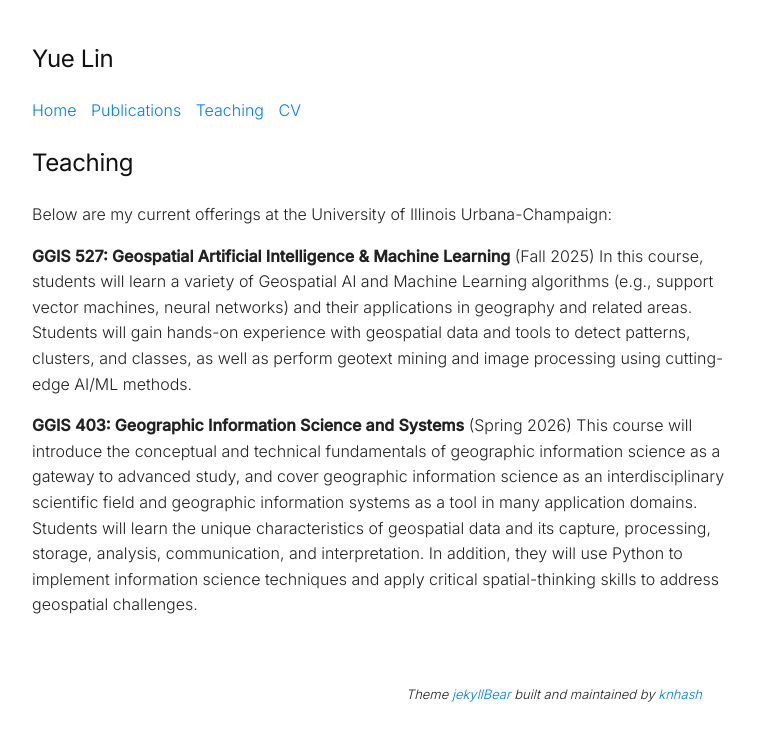
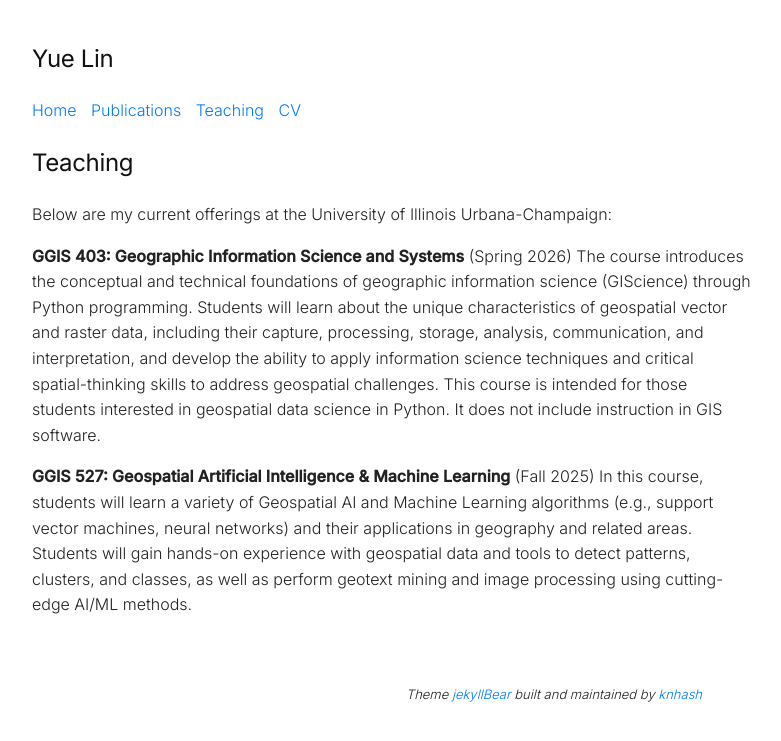
Before and after one commit to linyuehzzz/linyuehzzz.github.io, a Jekyll site: the page built from teaching.md, in a window 1280 px wide. Shown: the top 741 px of the page, without its empty margins (248-1029 px from the left). Built offline with Jekyll 4.4.1, drawn with Linux system fonts in a browser that asks for light colours.

Commit message:
Update teaching.md

```diff
--- a/teaching.md
+++ b/teaching.md
@@ -6,8 +6,8 @@ permalink: /teaching
 
 Below are my current offerings at the University of Illinois Urbana-Champaign:
 
+**GGIS 403: Geographic Information Science and Systems** (Spring 2026)
+The course introduces the conceptual and technical foundations of geographic information science (GIScience) through Python programming. Students will learn about the unique characteristics of geospatial vector and raster data, including their capture, processing, storage, analysis, communication, and interpretation, and develop the ability to apply information science techniques and critical spatial-thinking skills to address geospatial challenges. This course is intended for those students interested in geospatial data science in Python. It does not include instruction in GIS software.
+
 **GGIS 527: Geospatial Artificial Intelligence & Machine Learning** (Fall 2025)
 In this course, students will learn a variety of Geospatial AI and Machine Learning algorithms (e.g., support vector machines, neural networks) and their applications in geography and related areas. Students will gain hands-on experience with geospatial data and tools to detect patterns, clusters, and classes, as well as perform geotext mining and image processing using cutting-edge AI/ML methods.
-
-**GGIS 403: Geographic Information Science and Systems** (Spring 2026)
-This course will introduce the conceptual and technical fundamentals of geographic information science as a gateway to advanced study, and cover geographic information science as an interdisciplinary scientific field and geographic information systems as a tool in many application domains. Students will learn the unique characteristics of geospatial data and its capture, processing, storage, analysis, communication, and interpretation. In addition, they will use Python to implement information science techniques and apply critical spatial-thinking skills to address geospatial challenges.
```
